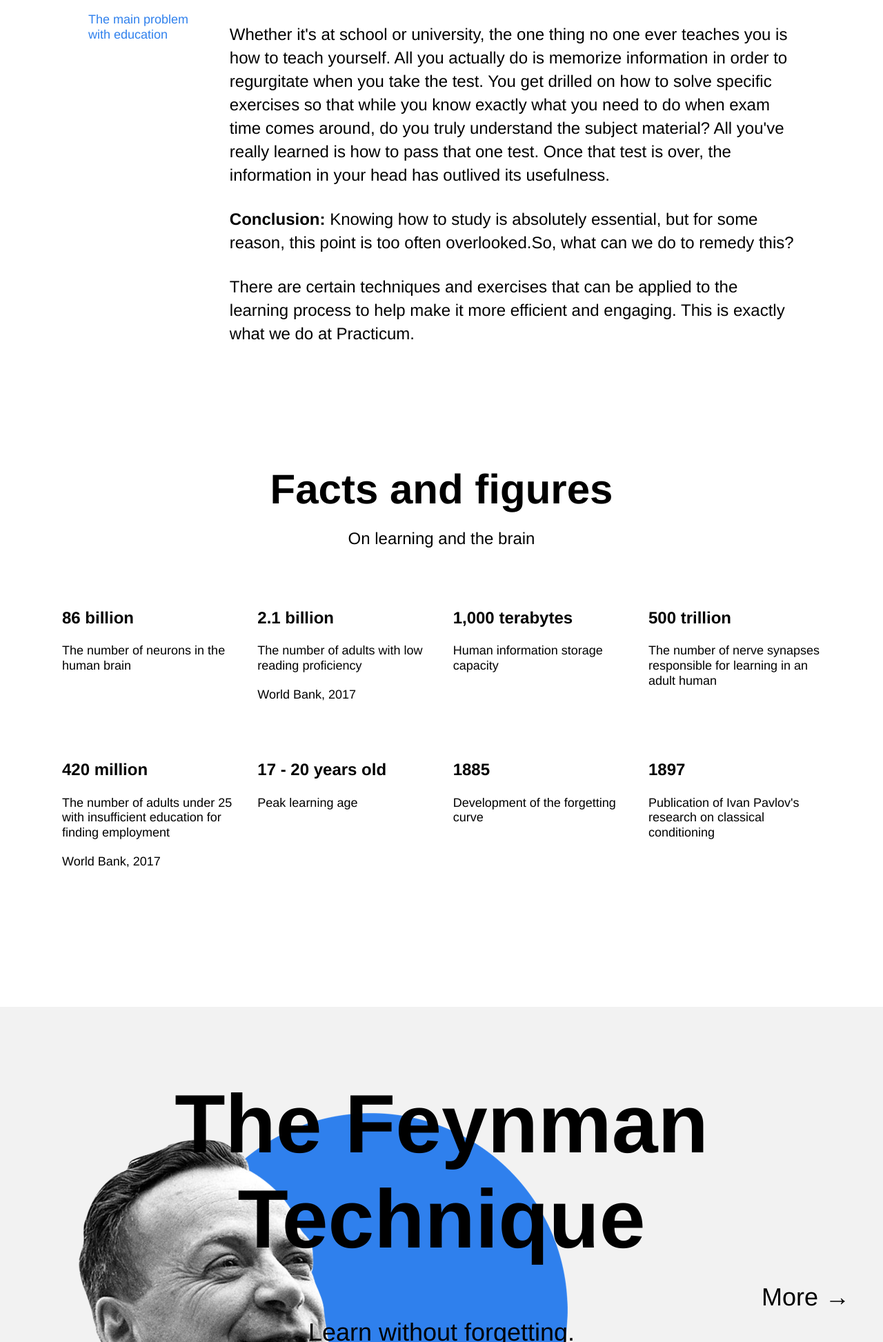
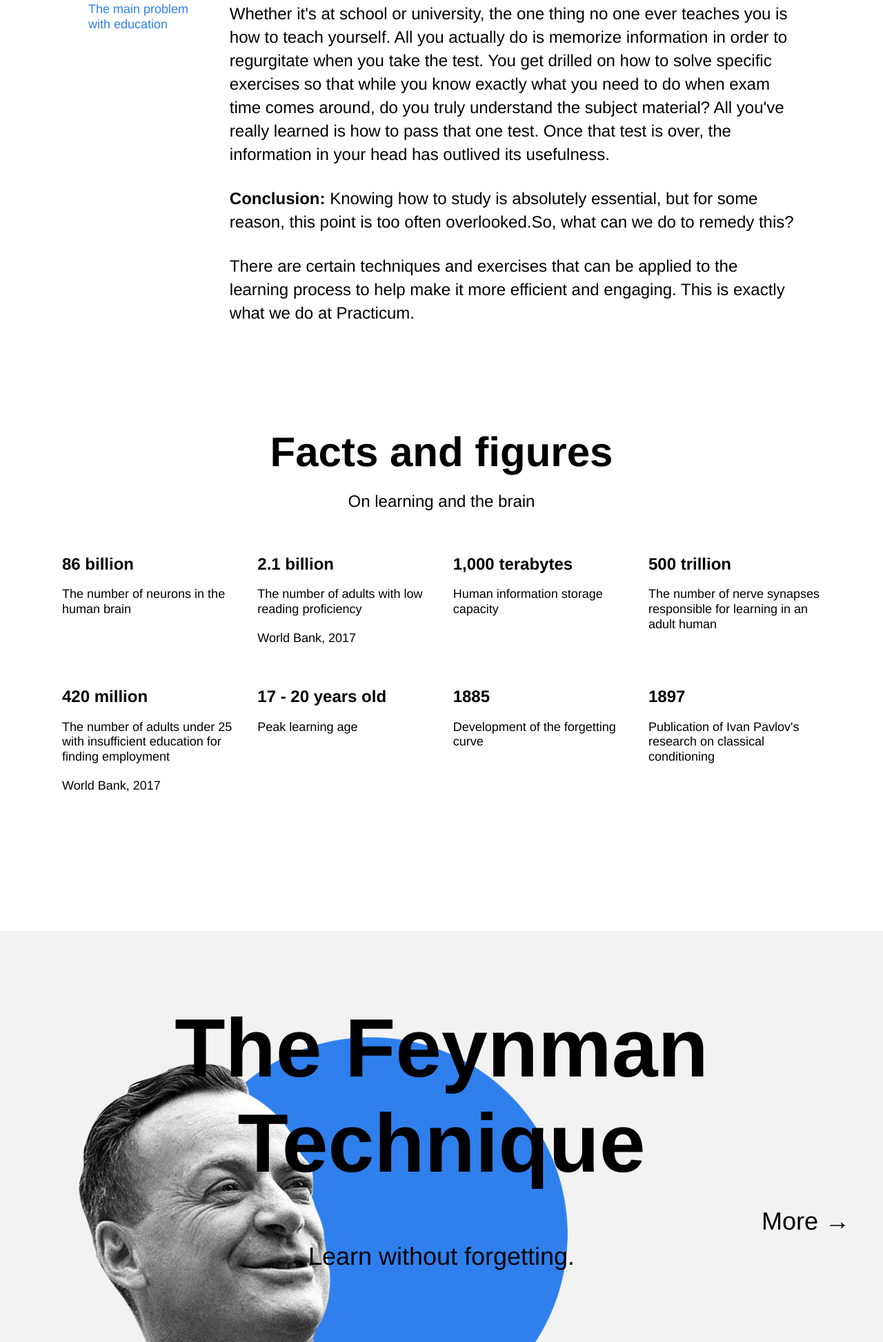
Before and after one commit to GamesBro/web_project_1, a plain HTML site: page index.html in a window 1280 px wide. Shown: the part 854-2800 px from the top of the page at 69% size. Drawn offline with Linux system fonts and the light colour scheme.

Commit message:
My Finale

```diff
--- a/index.html
+++ b/index.html
@@ -86,7 +86,7 @@
             </section>
 
             <section class="feynman">
-                <h1 class="feynman__title">The Feynman Technique</h1>
+                <h2 class="feynman__title">The Feynman Technique</h2>
                 <p class="feynman__subtitle">Learn without forgetting.</p>
                 <a href="#" class="feynman__link">More →</a>
                 <img src="./images/feynman.png" alt="fynman__img" class="feynman__img">
@@ -94,7 +94,7 @@
 
             <section class="kaufman">
                 <div class="kaufman__triangle"></div>
-                <h1 class="section-title section-title_theme_dark">Ten principles of rapid skill acquisition</h1>
+                <h2 class="section-title section-title_theme_dark">Ten principles of rapid skill acquisition</h2>
                 <p class="section-subtitle section-subtitle_theme_dark">by Josh Kaufman</p>
                 <ul class="table table_theme_dark">
                     <li class="table__cell table__cell_theme_dark">
--- a/styles/style.css
+++ b/styles/style.css
@@ -117,6 +117,7 @@
 }
 
 .two-columns__brief {
+    margin-top: 0;
     width: 175px;
     line-height: 1.2;
     font-size: 18px;
@@ -128,7 +129,13 @@
     line-height: 34px;
     font-size: 24px;
     font-weight: normal;
-    margin-top: 30px;
+    margin-block-start: 0;
+    margin-inline-end: 0;
+    margin: 0 0 30px;
+}
+
+.two-columns__paragraph:last-of-type {
+    margin-bottom: 0;
 }
 
 .two-columns__span-accent {
@@ -201,6 +208,7 @@
     line-height: 1.15;
     font-size: 24px;
     font-weight: bold;
+    margin: 0;
 }
 
 .table__text {
@@ -319,6 +327,7 @@
     width: 1100px;
     display: flex;
     margin-bottom: 90px;
+    padding-bottom: 0px;
     z-index: 2;
 }
 
@@ -399,6 +408,8 @@
 }
 
 .footer__column-heading {
+    margin: 0;
+    padding: 0;
     line-height: 45px;
     font-size: 18px;
     color: white;
@@ -409,6 +420,7 @@
 }
 
 .footer__column-links {
+    margin-top: 0;
     list-style: none;
     margin-bottom: 18px;
     padding-left: 0;
```
